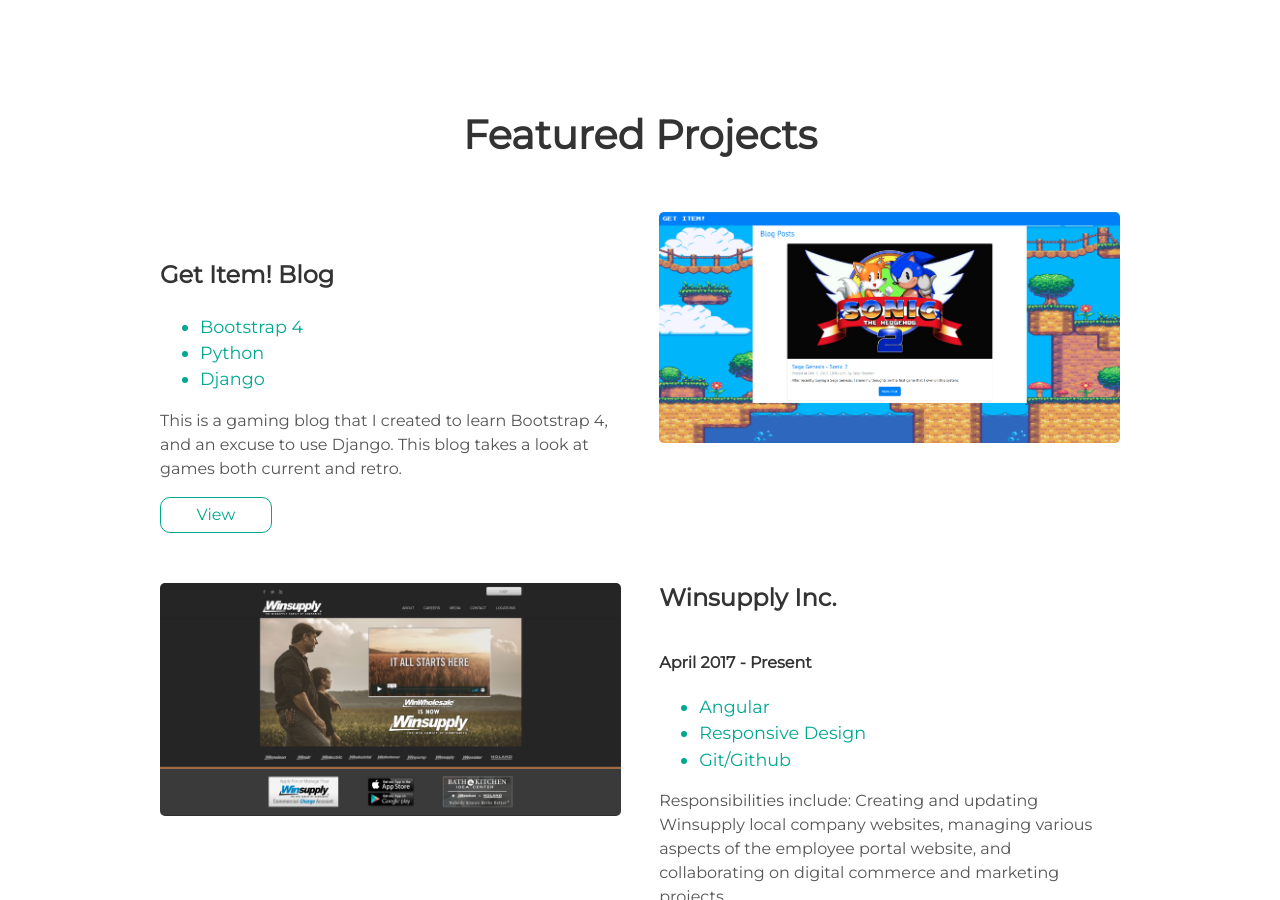
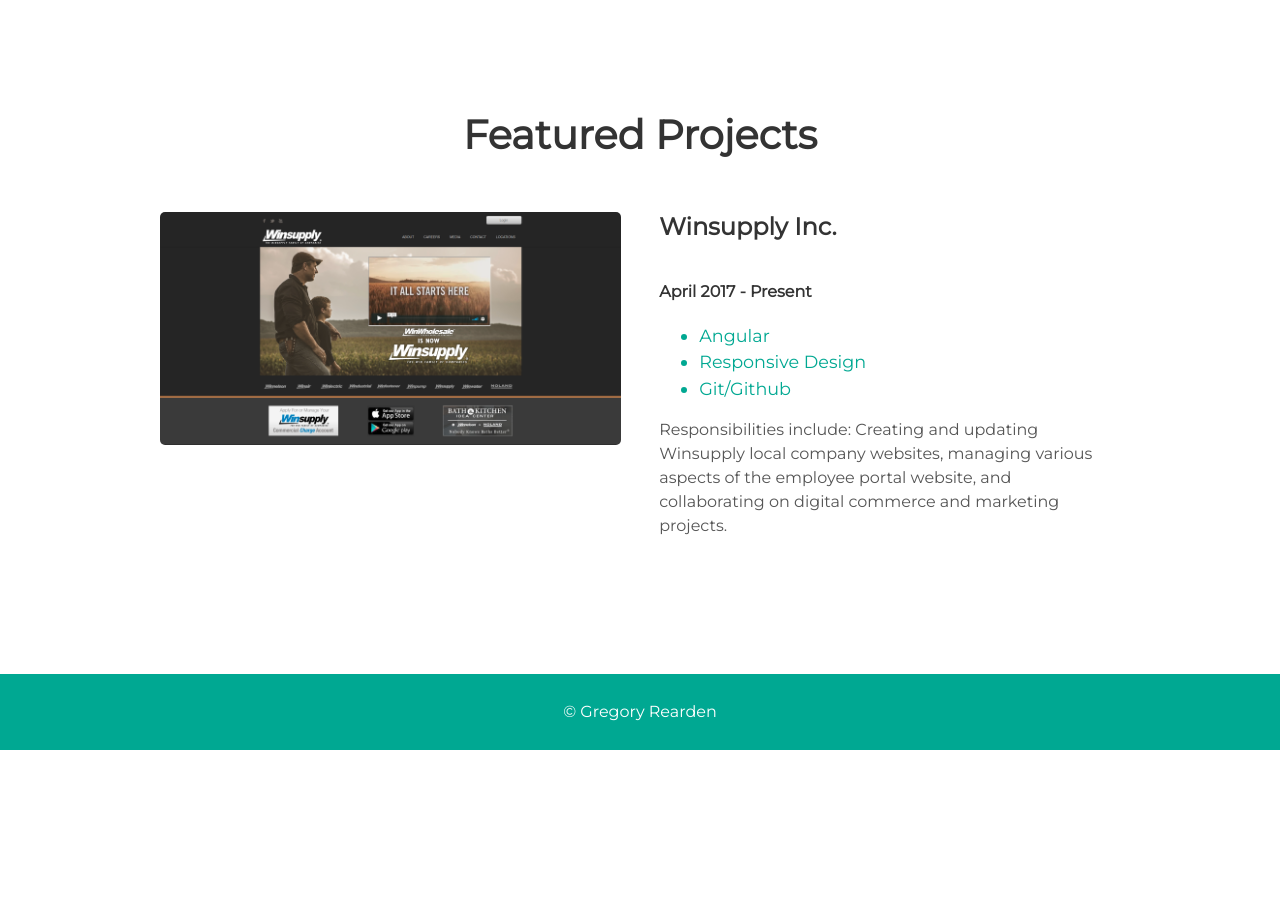
Before and after one commit to powerfulech0/powerfulech0.github.io, a Jekyll site: the page built from index.html, in a window 1280 px wide and 900 px high, scrolled down 1487 px. Built offline with Jekyll 4.4.1, drawn with Linux system fonts in a browser that asks for light colours; after the commit the page ends 2237 px from its top, so only the background shows below that.

Commit message:
Remove "Get Item Blog"

```diff
--- a/_includes/projects.html
+++ b/_includes/projects.html
@@ -1,20 +1,5 @@
 <div class="user-details">
   <h1> Featured Projects </h1>
-</div>
-<div class="user-projects">
-  <div class="images-right">
-    <img alt="Get Item Blog Screenshot" src="{{ "/assets/img/get-item-preview.png" | prepend: site.baseurl }}" />
-  </div>
-  <div class="contents">
-    <h3> Get Item! Blog </h3>
-    <ul>
-      <li>Bootstrap 4</li>
-      <li>Python</li>
-      <li>Django</li>
-    </ul>
-    <p>This is a gaming blog that I created to learn Bootstrap 4, and an excuse to use Django. This blog takes a look at games both current and retro.</p>
-    <a class="project-link" target="_blank" href="http://www.getitemblog.com/">View</a>
-  </div>
 </div>
 <div class="user-projects">
   <div class="images-left">
```
